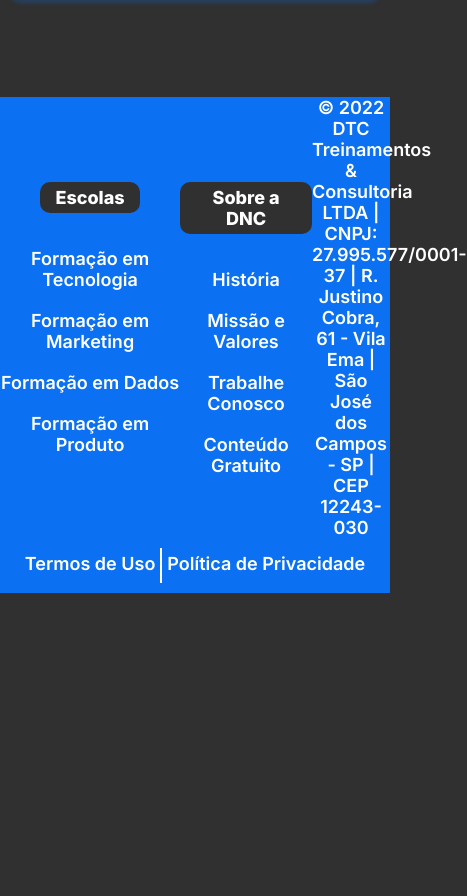
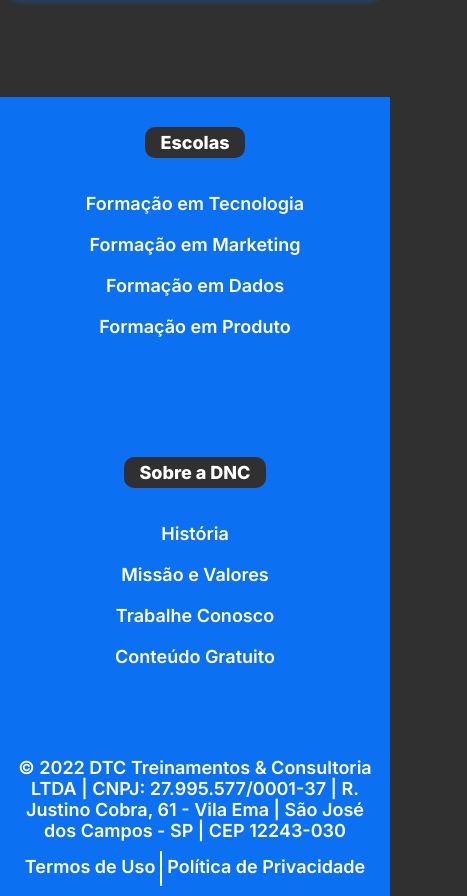
Before and after one commit to Luukss/Bootcamp1, a plain HTML site: page index.html in a window 390 px wide. Shown: the part 1468-2364 px from the top of the page, 467 px wide, since content can reach past the window. Before the commit the page ends 2061 px from the top, so only its background shows below. Drawn offline with Linux system fonts and the light colour scheme.

Commit message:
Adicionando media query no footer

```diff
--- a/style.css
+++ b/style.css
@@ -288,4 +288,14 @@
      .checkbox-itens label{
         font-size: 15px;
      }
+
+     /* Footer */
+
+     footer .linha1{
+        flex-direction: column;
+     }
+
+     footer .endereco{
+        width: 95%;
+     }
 }
```
